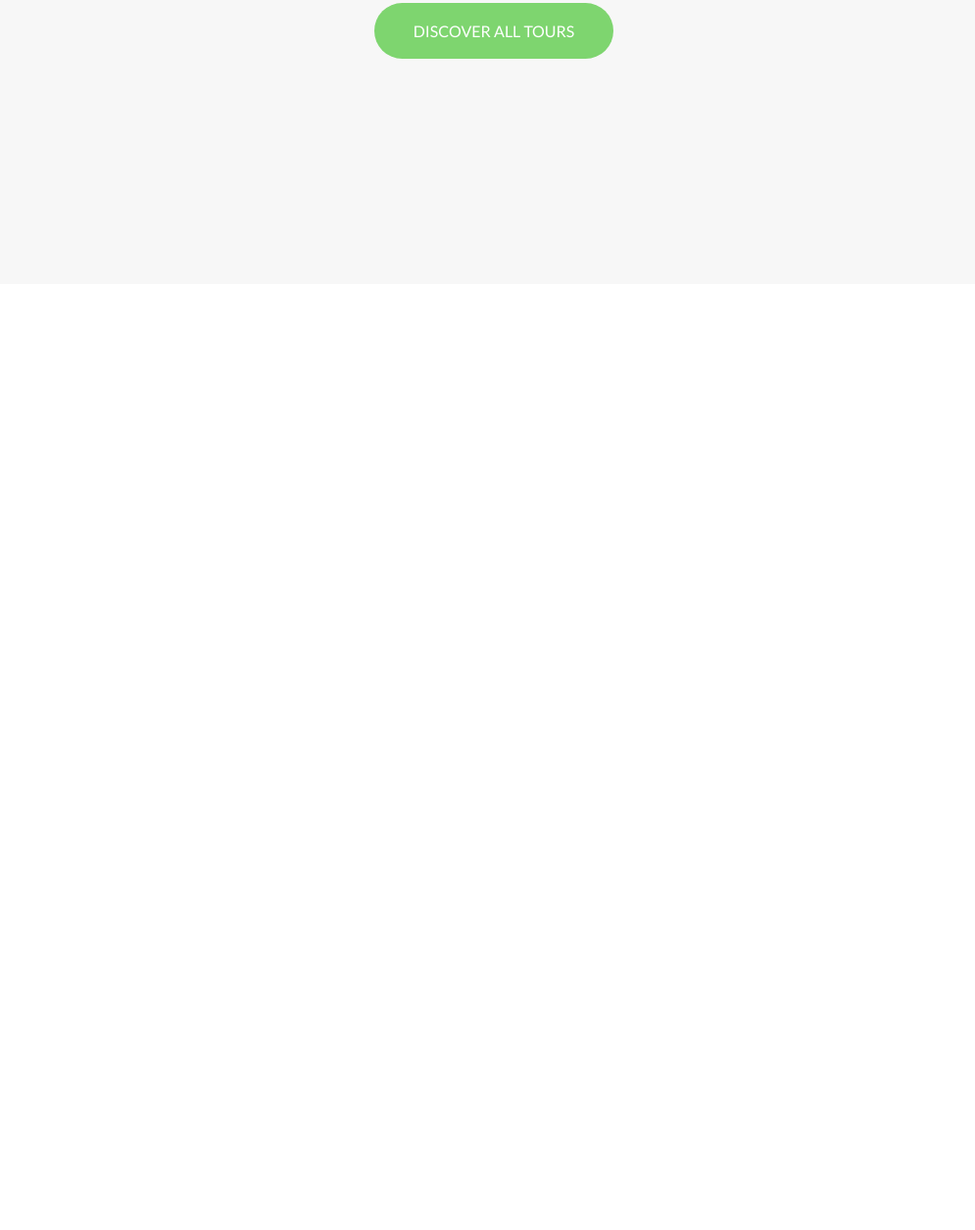
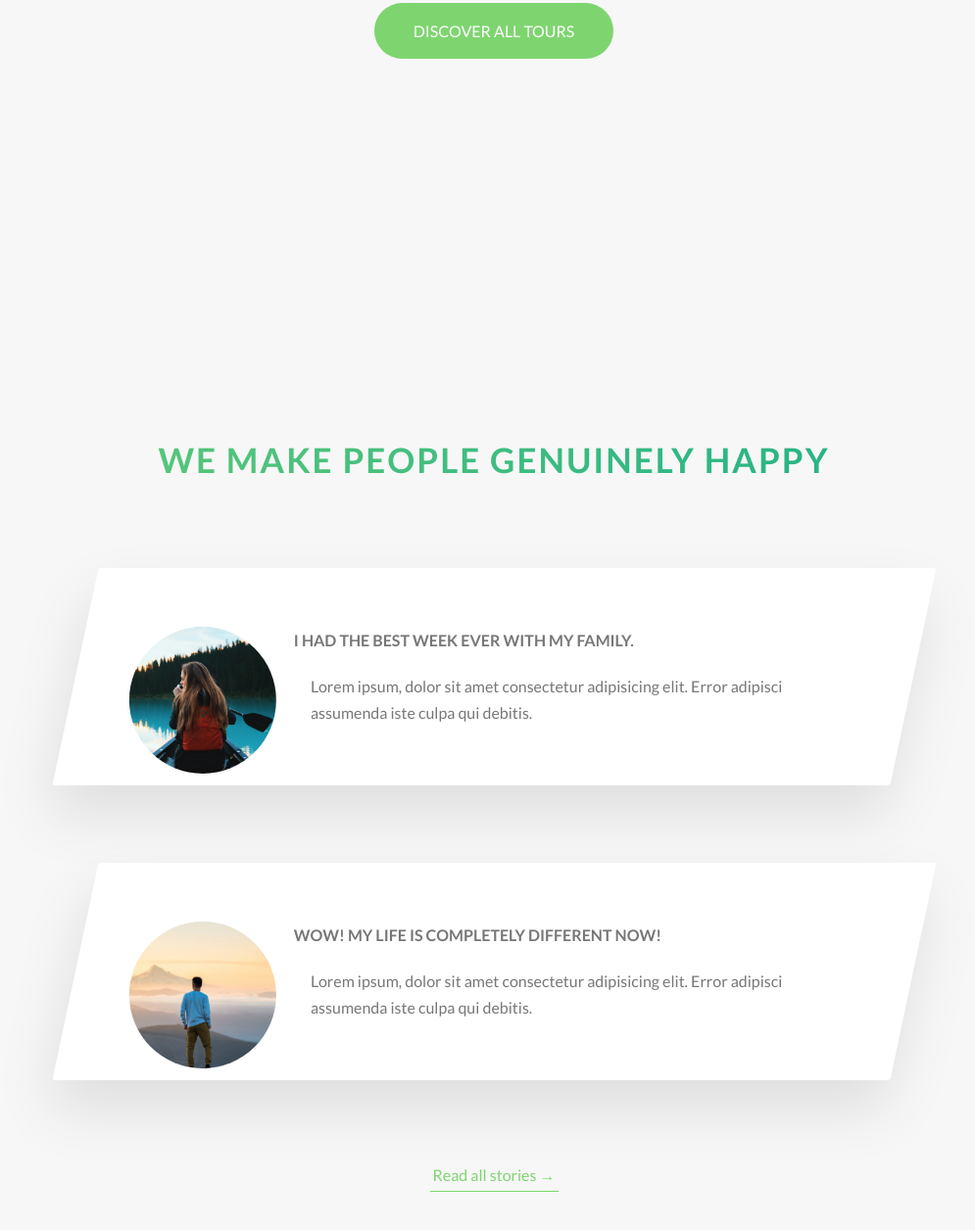
Before and after one commit to Kijimai/Nature-Tours-Natours, a website: page index.html in a window 1280 px wide. Shown: the part 3061-4317 px from the top of the page at 98% size, without its empty margins (136-1131 px from the left). Before the commit the page ends 3381 px from the top, so only its background shows below. Drawn offline with Linux system fonts and the light colour scheme.

Commit message:
part 2 stories

```diff
--- a/index.html
+++ b/index.html
@@ -231,6 +231,59 @@
           <a href="#" class="btn btn--green">Discover all tours</a>
         </div>
       </section>
+
+      <section class="section-stories">
+        <div class="u-center-text u-margin-bottom-8">
+          <h2 class="heading-secondary">We make people genuinely happy</h2>
+        </div>
+        <div class="row">
+          <div class="story">
+            <figure class="story__shape">
+              <img
+                class="story__image"
+                src="img/nat-8.jpg"
+                alt="person on a tour"
+              />
+              <figcaption class="story__caption">Mary Smith</figcaption>
+            </figure>
+            <div class="story__text">
+              <h3 class="heading-tertiary u-margin-bottom-2">
+                I had the best week ever with my family.
+              </h3>
+              <p>
+                Lorem ipsum, dolor sit amet consectetur adipisicing elit. Error
+                adipisci assumenda iste culpa qui debitis.
+              </p>
+            </div>
+          </div>
+        </div>
+
+        <div class="row">
+          <div class="story">
+            <figure class="story__shape">
+              <img
+                class="story__image"
+                src="img/nat-9.jpg"
+                alt="person on a tour"
+              />
+              <figcaption class="story__caption">Jack Wilson</figcaption>
+            </figure>
+            <div class="story__text">
+              <h3 class="heading-tertiary u-margin-bottom-2">
+                Wow! My life is completely different now!
+              </h3>
+              <p>
+                Lorem ipsum, dolor sit amet consectetur adipisicing elit. Error
+                adipisci assumenda iste culpa qui debitis.
+              </p>
+            </div>
+          </div>
+        </div>
+
+        <div class="u-center-text u-margin-top-8">
+          <a href="#" class="btn-text">Read all stories &rarr;</a>
+        </div>
+      </section>
     </main>
 
     <!-- <section class="grid-test">
--- /dev/null
+++ b/sass/components/_story.scss
@@ -0,0 +1,55 @@
+.story {
+  width: 75%;
+  margin: 0 auto;
+  box-shadow: 0 3rem 6rem rgba($color-black, 0.1);
+  background-color: $color-white;
+  border-radius: 0.3rem;
+  padding: 6rem;
+  padding-left: 9rem;
+  font-size: $default-font-size;
+  transform: skewX(-12deg);
+
+  &__shape {
+    position: relative;
+    width: 15rem;
+    height: 15rem;
+    float: left;
+    // border-radius: 50%;
+    shape-outside: circle(50% at 50% 50%);
+    clip-path: circle(50% at 50% 50%);
+    transform: translateX(-3rem) skewX(12deg);
+  }
+
+  &__image {
+    transition: all 0.3s ease;
+    height: 100%;
+    transform: translateX(-4rem) scale(1.4);
+  }
+
+  &__text {
+    transform: skewX(12deg);
+  }
+
+  &__caption {
+    position: absolute;
+    top: 50%;
+    left: 50%;
+    transform: translate(-50%, 20%);
+    opacity: 0;
+    color: $color-white;
+    text-transform: uppercase;
+    font-size: 1.7rem;
+    text-align: center;
+    transition: all 0.3s ease;
+  }
+
+  &:hover &__caption {
+    transform: translate(-50%, -50%);
+    opacity: 1;
+  }
+
+  &:hover &__image {
+    transform: translateX(-4rem) scale(1.1);
+    filter: blur(0.2rem) brightness(80%);
+  }
+}
--- a/sass/main.scss
+++ b/sass/main.scss
@@ -22,6 +22,7 @@
 @import "components/composition";
 @import "components/feature-box";
 @import "components/card";
+@import "components/story";
 
 @import "layout/grid";
 @import "layout/header";
--- a/sass/pages/_home.scss
+++ b/sass/pages/_home.scss
@@ -26,3 +26,8 @@
   padding: 25rem 0 15rem 0;
   margin-top: -10rem;
 }
+
+.section-stories {
+  background-color: $color-grey-light-1;
+  padding: 15rem 0;
+}
```
Also changed, not shown: css/style.css, 1 other file.
